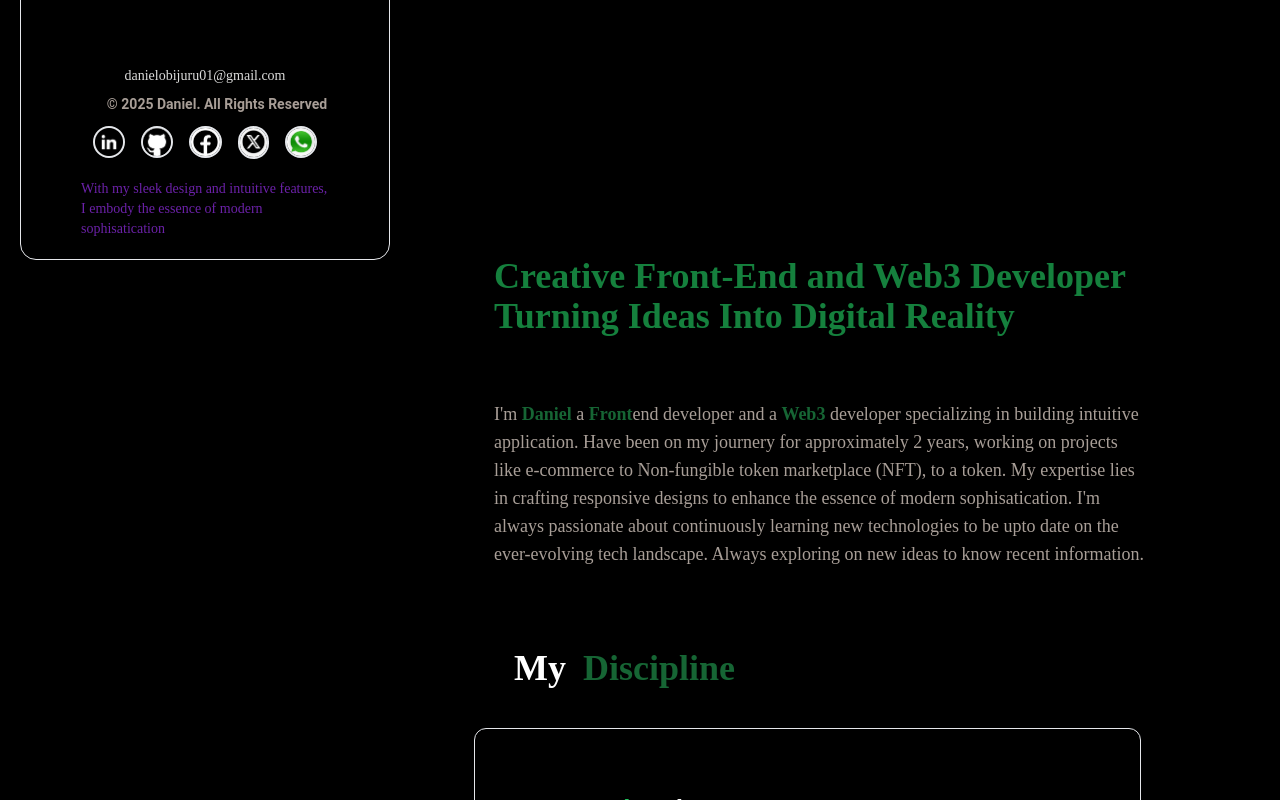
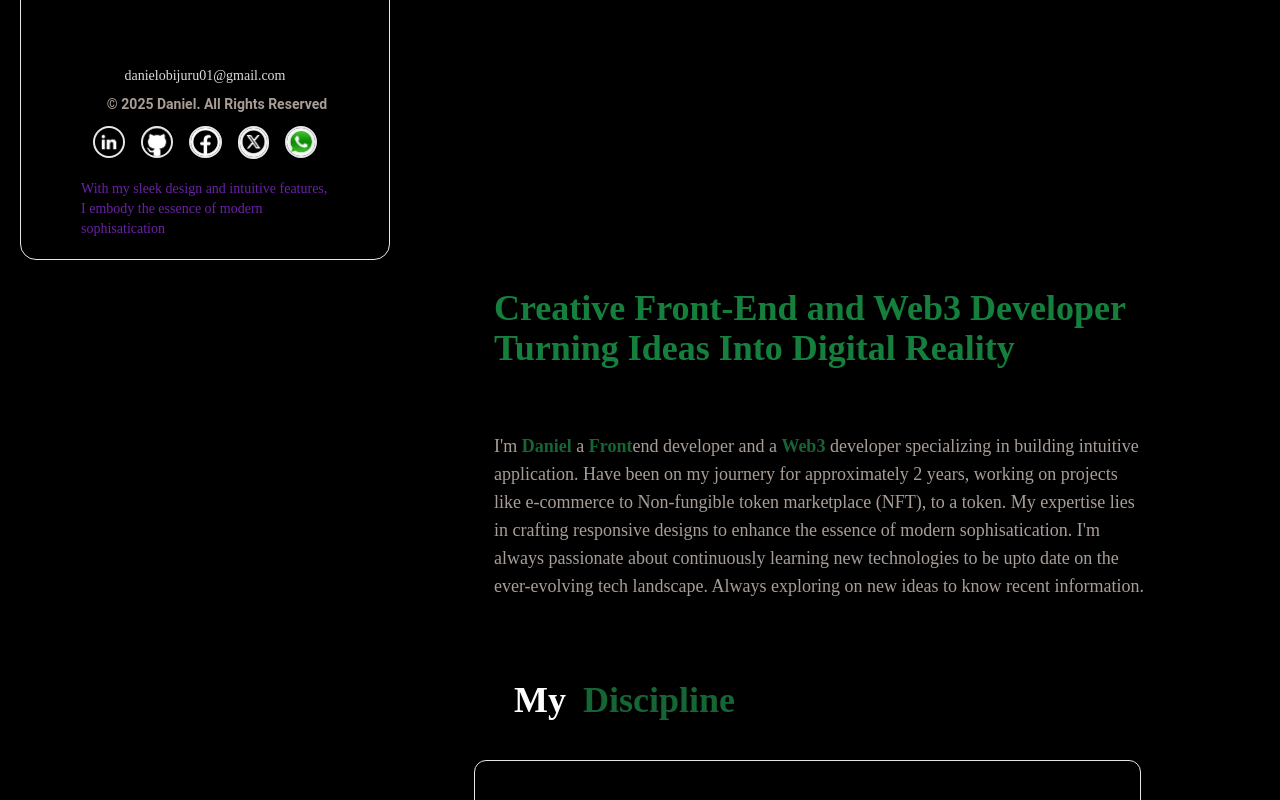
Before and after one commit to Danny1-d/Portfoilo, a React (Vite) app: page / in a window 1280 px wide. Shown: the part 460-1260 px from the top of the page. Built offline with nearby package versions, Linux system fonts and the light colour scheme.

Commit message:
animation

```diff
--- a/src/component/About.jsx
+++ b/src/component/About.jsx
@@ -4,10 +4,10 @@ import { motion } from "framer-motion"
 const About = () => {
   return (
     <div className='overflow-hidden'>
-    <motion.div id='/about' className='mt-28'
+    <motion.div id='/about' className='mt-36'
     whileInView={{ opacity: 1, x:0}}
     initial={{ opacity : 0, x:'50vw'}}
-    transition={{duration: 2}}>
+    transition={{duration: 1}}>
       <div className='text-4xl font-bold text-green-700 font-playFair ml-5'>
         <div>Creative Front-End and Web3 Developer Turning Ideas Into Digital Reality</div>
       </div>
--- a/src/component/Details.jsx
+++ b/src/component/Details.jsx
@@ -14,7 +14,7 @@ const Details = () => {
     <motion.div id='/' className='mt-44 flex flex-col'
     whileInView={{ opacity: 1, x:0}}
     initial={{ opacity : 0, x:'50vw'}}
-    transition={{duration: 2}}>
+    transition={{duration: 1}}>
       <div className='xl:animate-slideright animate-slideup'>
       <div className='text-6xl font-playFair text-light h-[50vh] mx-3'>
         <div>Hello, Connect With <span className='text-green-700 font-Quicksand'>Daniel</span>,</div>
--- a/src/component/Info.jsx
+++ b/src/component/Info.jsx
@@ -13,7 +13,7 @@ const Info = () => {
     <motion.div id='/contact' className='mt-20'
     whileInView={{ opacity: 1, x:0}}
     initial={{ opacity : 0, x:'50vw'}}
-    transition={{duration: 2}}
+    transition={{duration: 1}}
     >
       <div className='font-bold font-roboto text-3xl mx-5 text-light'> Let's <span className='text-green-700'>Collaborate</span> to Achieve Great Results </div>
 
--- a/src/component/ProfileDetails.jsx
+++ b/src/component/ProfileDetails.jsx
@@ -18,7 +18,7 @@ const ProfileDetails = () => {
     <motion.div className="flex flex-col justify-center items-center border pb-5 h-[700px] xl:px-10 mx-5 rounded-2xl mt-5 animate-slideleft"
     whileInView={{ opacity: 1, x:0}}
     initial={{ opacity : 0, x:'-50vw'}}
-    transition={{duration: 2}}
+    transition={{duration: 1}}
     >
 
         <div className="scroll fixed bg-green-600 h-[0.1rem] top-0 left-0 right-0 z-50"></div>
--- a/src/component/Projects.jsx
+++ b/src/component/Projects.jsx
@@ -17,7 +17,7 @@ const Projects = () => {
       <div className='mt-28 opacity-80 flex flex-col gap-16 mx-10'>
         <div>
           <div className='relative'>
-            <img src={Token} />
+            <img src={Token} alt='This is a token built on the ICP blockchain that function fully' />
               <div className='absolute inset-0 flex gap-5 items-end left-3 bottom-3'>
                 <div className='bg-light px-4 py-1 rounded-full text-purple-700 font-Tangerine'>React</div>
                 <div className='bg-light px-4 py-1 rounded-full text-purple-700 font-Tangerine'>Motoko</div>
@@ -29,7 +29,7 @@ const Projects = () => {
 
         <div>
           <div  className='relative'>
-            <img src={amazon} />
+            <img src={amazon} alt='This is an e-commerce website' />
             <div className='absolute inset-0 flex gap-5 items-end left-3 bottom-3'>
               <div className='bg-light px-4 py-1 rounded-full text-purple-700 font-Tangerine'>React</div>
               <div className='bg-light px-4 py-1 rounded-full text-purple-700 font-Tangerine'>Tailwind CSS</div>
@@ -40,7 +40,7 @@ const Projects = () => {
 
         <div>
           <div  className='relative'>
-            <img src={Note} />
+            <img src={Note} alt='This is a note pad that keeps record of your note' />
             <div className='absolute inset-0 flex gap-5 items-end left-3 bottom-3'>
               <div className='bg-light px-4 py-1 rounded-full text-purple-700 font-Tangerine'>React</div>
               <div className='bg-light px-4 py-1 rounded-full text-purple-700 font-Tangerine'>Tailwind CSS</div>
--- a/src/component/Specializations.jsx
+++ b/src/component/Specializations.jsx
@@ -6,8 +6,8 @@ const Specializations = () => {
     <div className='overflow-hidden'>
     <motion.div id='/service' className='mt-20'
    whileInView={{ opacity: 1, x:0}}
-    initial={{ opacity : 0, x:'50vw'}}
-    transition={{duration: 2}}>
+    initial={{ opacity : 0, x:'-50vw'}}
+    transition={{duration: 1}}>
       <div className='ml-10 mb-10 text-4xl font-Tangerine font-bold'>My <span className='text-green-800 ml-2 '> Discipline </span></div>
       <div className='border p-16 mr-2 rounded-xl hover:border-green-600'>
         <div className='mb-5 font-bold font-playFair text-xl'> <span className='text-green-500'>Front-End</span> Developement</div>
```
